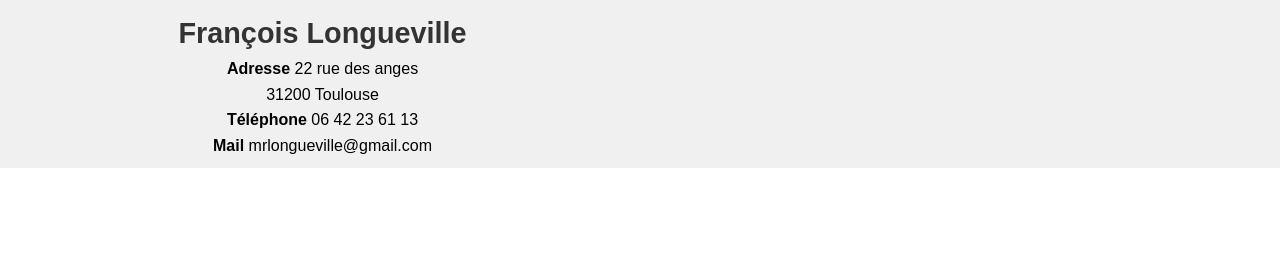
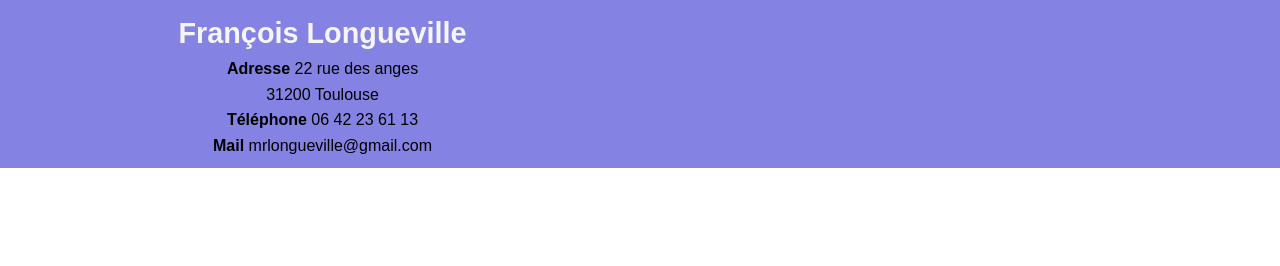
Before and after one commit to Longuevville/CV, a plain HTML site: page index.html in a window 1280 px wide. Shown: the top 266 px of the page. Drawn offline with Linux system fonts and the light colour scheme.

Commit message:
Update style.css

```diff
--- a/style.css
+++ b/style.css
@@ -34,7 +34,7 @@ header, aside, footer, .presentation {
 /* Styles des sections principales */
 header {
     grid-template-columns: 1fr;
-    background: #f0f0f0;
+    background: #8482e2;
     padding: 10px;
     text-align: center;
 }
@@ -49,7 +49,7 @@ footer{
 
 header h1 {
     font-size: 1.8em;
-    color: #333;
+    color: #f5f5f5;
 }
 
 /* Image de profil */
```
